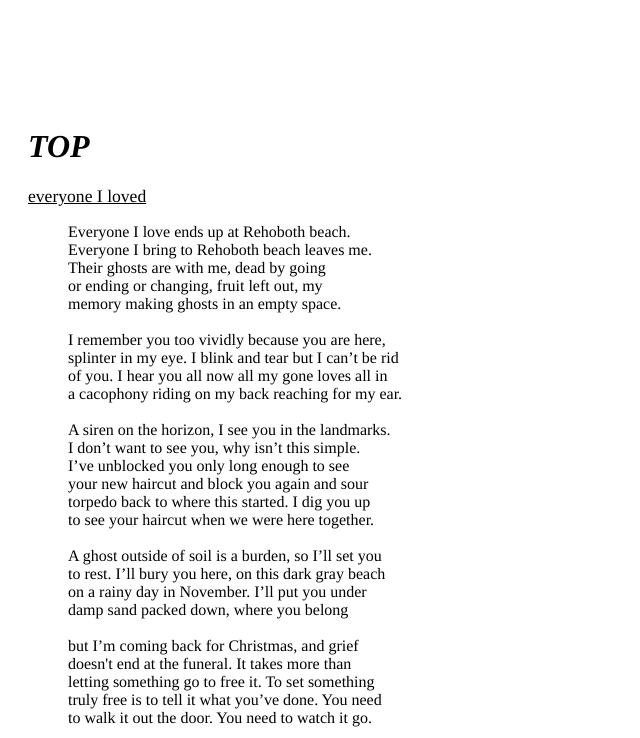
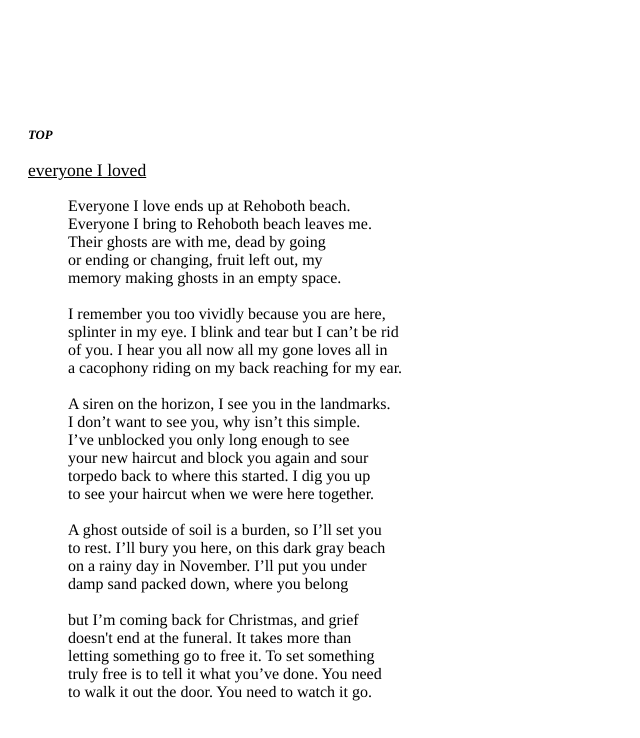
Before and after one commit to blue-ivy/blue-ivy.github.io, a plain HTML site: page poems.html in a window 1280 px wide. Shown: the part 1340-2078 px from the top of the page, without its empty margins (0-640 px from the left). Drawn offline with nearby package versions, Linux system fonts and the light colour scheme.

Commit message:
also change the style for top links

```diff
--- a/main.css
+++ b/main.css
@@ -79,10 +79,11 @@ h1 {
     margin-bottom: 40px;
     padding-left: 40px;
 }
-.topHeader {
+.backToTop {
     padding-left: 0px;
     font-size: 80%;
 }
+
 input {
     background-color: white;
 }
```
